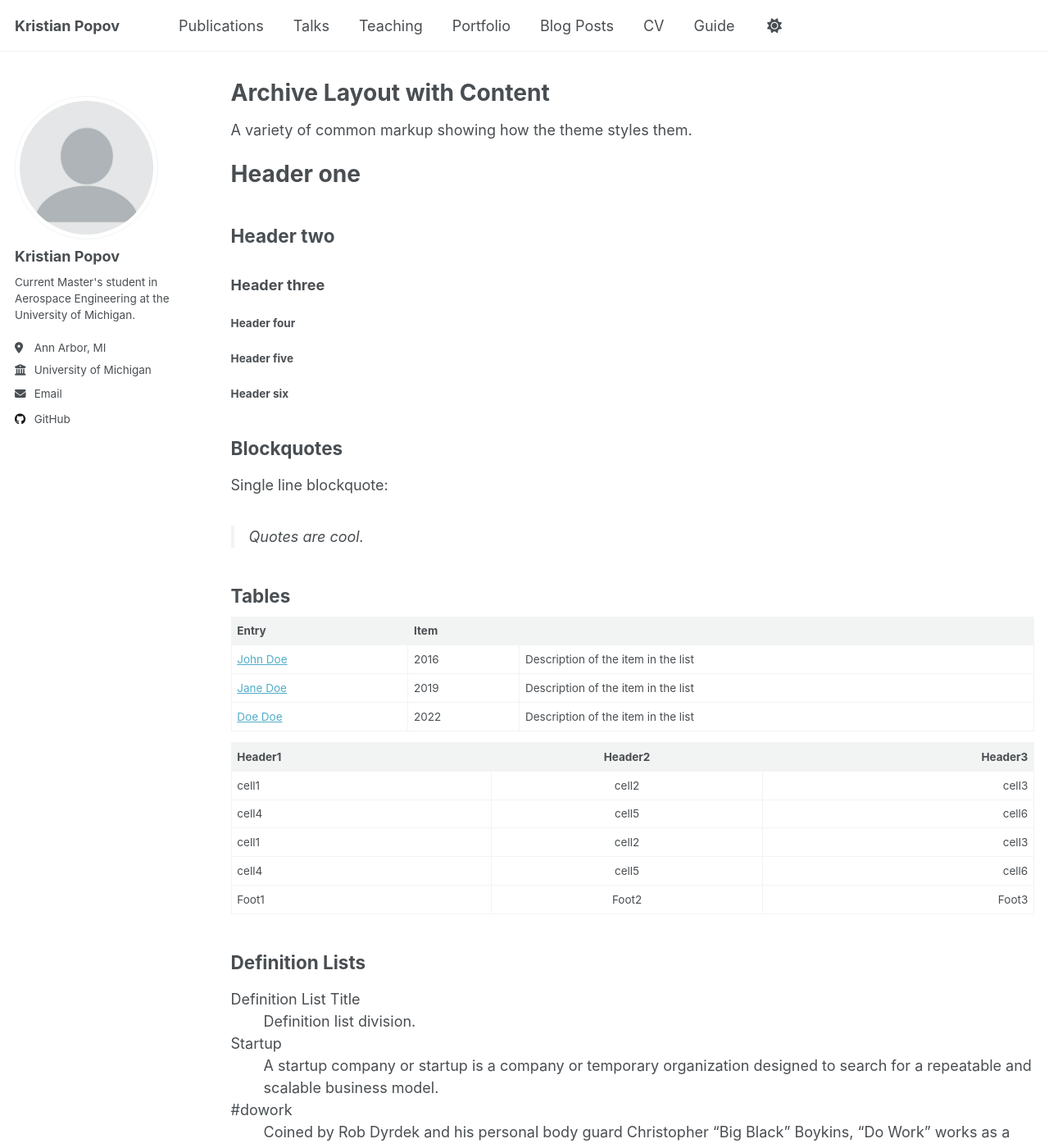
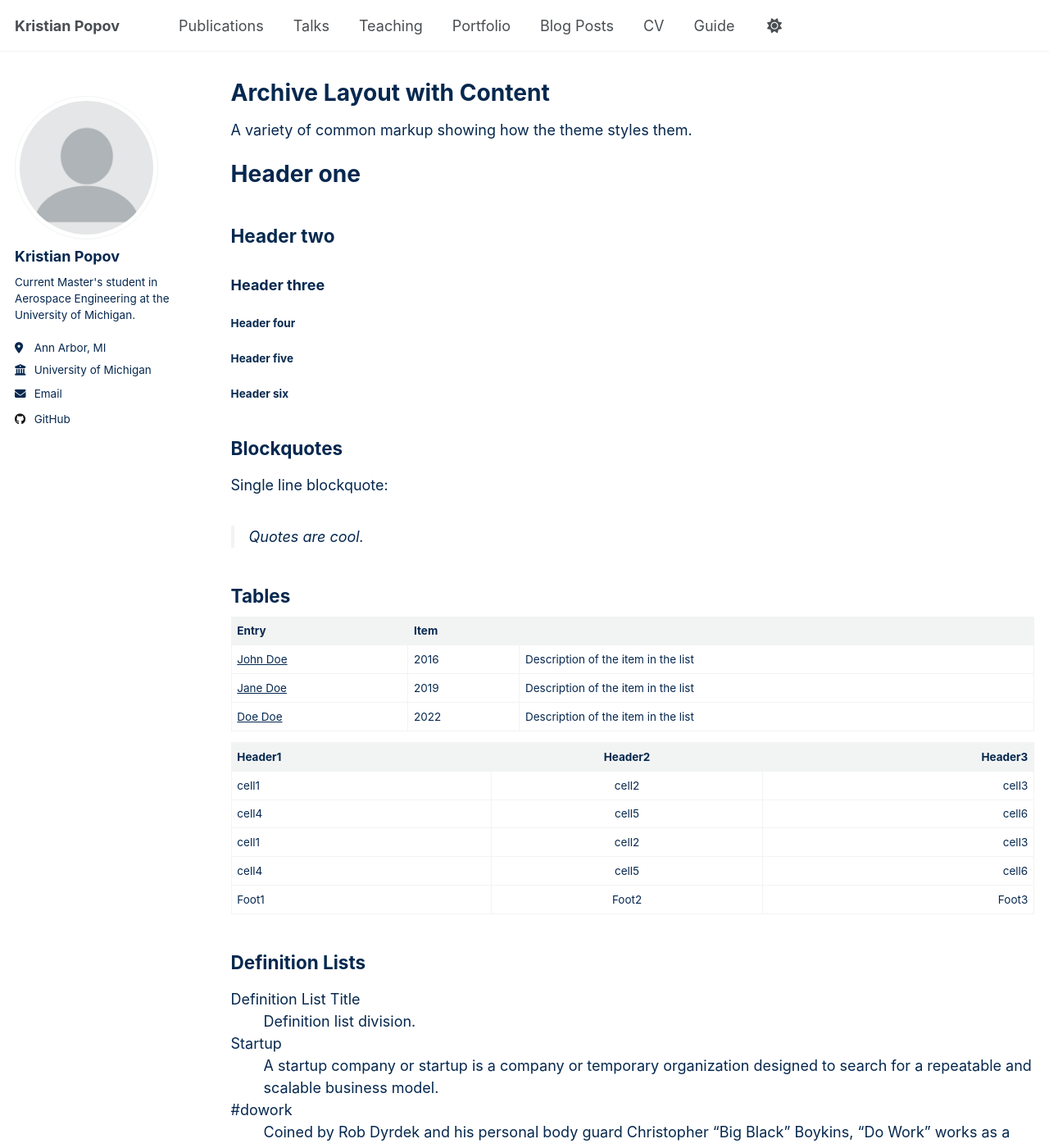
Before and after one commit to kris-popov/kris-popov.github.io, a Jekyll site: the page built from _pages/archive-layout-with-content.md, in a window 1280 px wide and 1400 px high. Shown: the whole window at 82% size. Built offline with Jekyll 4.4.1, drawn with Linux system fonts in a browser that asks for light colours; a script that is not in the unit is left out.

Commit message:
Update main.scss

```diff
--- a/assets/css/main.scss
+++ b/assets/css/main.scss
@@ -43,10 +43,10 @@
 ;
 
 
-/*
+
 body {
   background-color: #ffffff;
-  color: #010f26;
+  color: #06284f;
 }
 
 h1, h2, h3, h4, h5, h6,
@@ -54,13 +54,12 @@ p, li, td, th,
 a,
 .site-header, .site-nav, .site-nav a,
 .site-footer {
-  color: #010f26;
+  color: #06284f;
 }
-*/
+
 
 /* Optional: darker hover link */
-/*
+
 a:hover {
-  color: #013a7a;
+  color: #06284f;
 }
-*/
```
